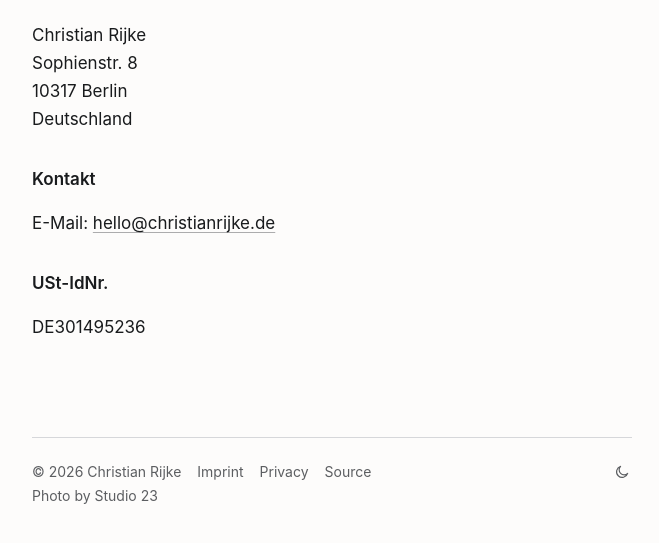
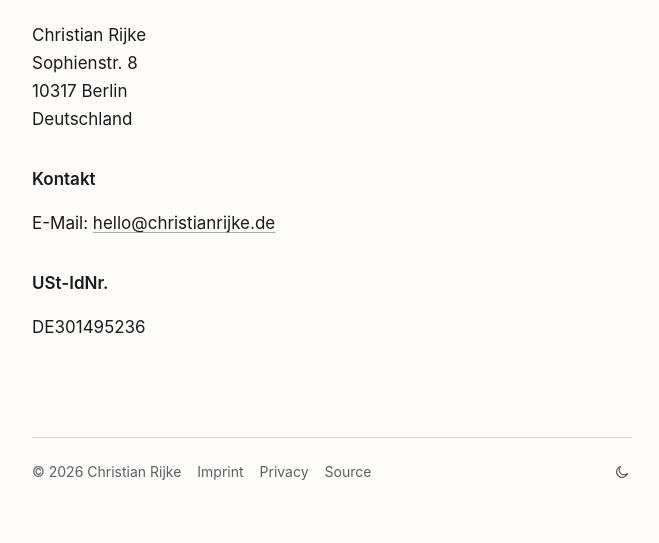
Before and after one commit to crijke/christianrijke.de, an Astro site: page /imprint in a window 1280 px wide. Shown: the part 171-714 px from the top of the page, without its empty margins (308-967 px from the left). Built offline with nearby package versions, Linux system fonts and the light colour scheme; Astro itself is replaced by a stand-in of ours.

Commit message:
feat: add new portrait image and update reference in index.astro

```diff
--- a/src/components/SiteFooter.astro
+++ b/src/components/SiteFooter.astro
@@ -26,12 +26,12 @@ import { ThemeToggle } from './ThemeToggle';
           </a>
         </li>
       </ul>
-      <p>
+      <!-- <p>
         Photo by{' '}
         <a href={profile.portraitCredit.href} rel="noopener" class="hover:text-ink">
           {profile.portraitCredit.label}
         </a>
-      </p>
+      </p> -->
     </div>
     <ThemeToggle client:load />
   </div>
--- a/src/pages/index.astro
+++ b/src/pages/index.astro
@@ -1,6 +1,6 @@
 ---
 import { Picture } from 'astro:assets';
-import portrait from '../assets/portrait2.jpg';
+import portrait from '../assets/portrait3.jpg';
 import { ExternalLink } from '../components/ExternalLink';
 import { Projects } from '../components/Projects';
 import { Section } from '../components/Section';
```
Also changed, not shown: src/assets/portrait3.jpg (added).
